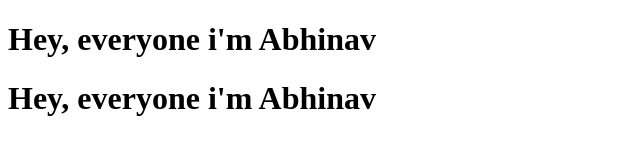
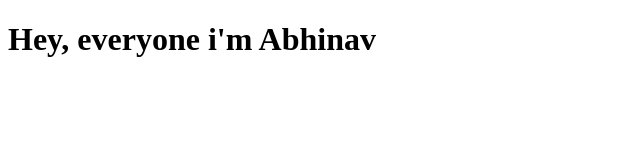
Before and after one commit to Abhinavvvhubbbb/practice, a plain HTML site: page index.html in a window 1280 px wide. Shown: the whole page, without its empty margins (0-640 px from the left). Drawn offline with Linux system fonts and the light colour scheme.

Commit message:
just removed one line of the intro

```diff
--- a/index.html
+++ b/index.html
@@ -7,6 +7,5 @@
 </head>
 <body>
     <h1>Hey, everyone i'm Abhinav</h1>
-    <h1>Hey, everyone i'm Abhinav</h1>
 </body>
 </html>
```
